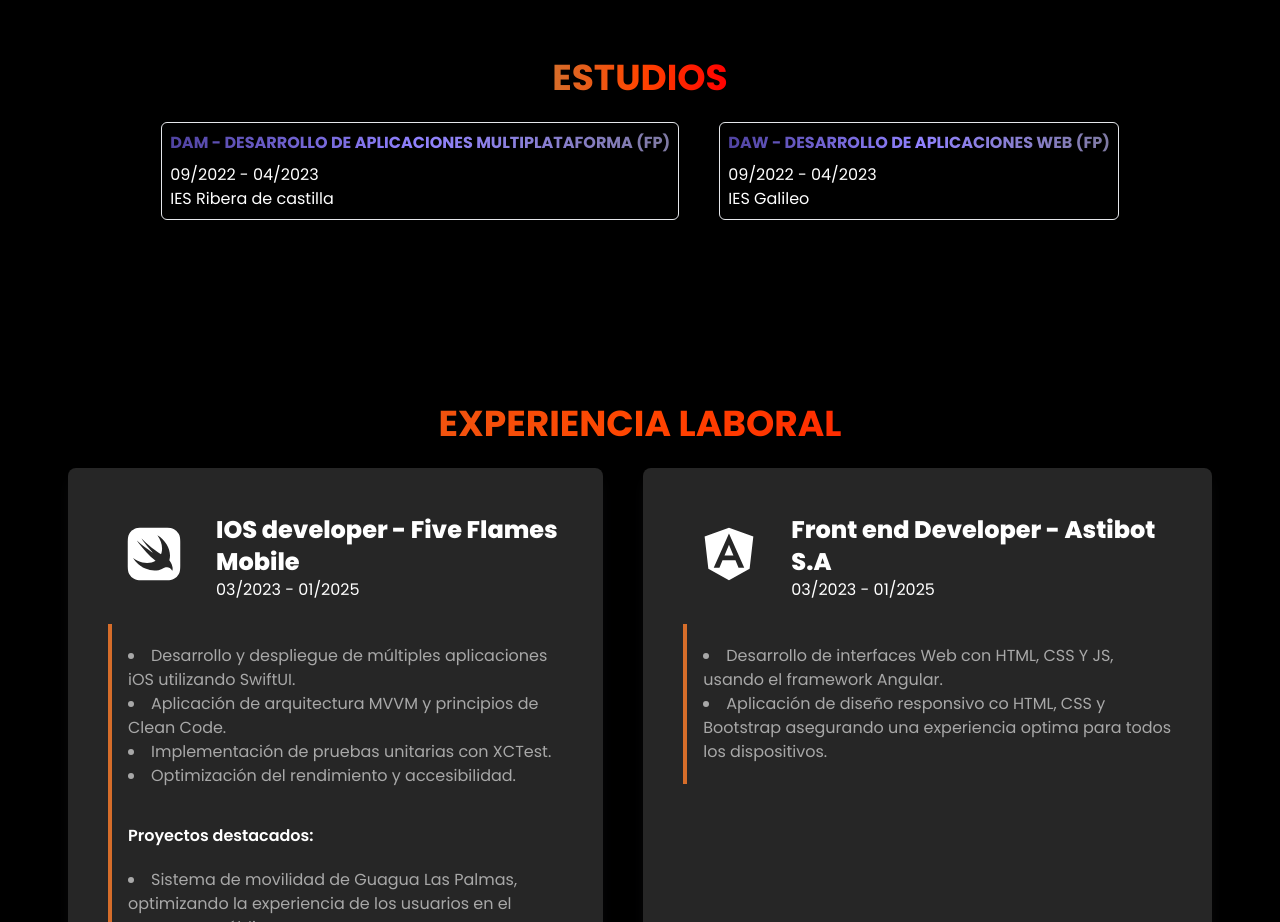
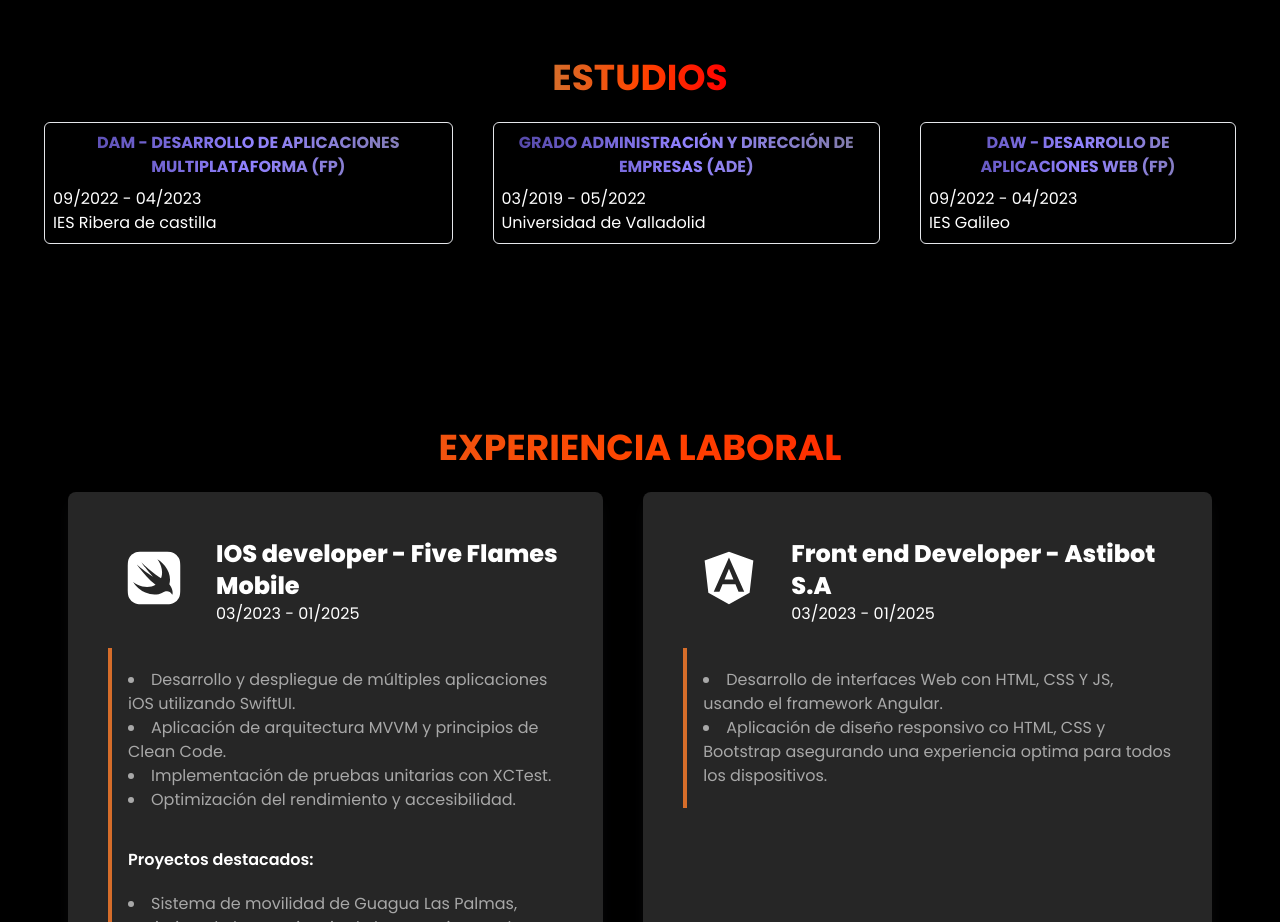
Before and after one commit to pablofu9/lading-page, a React (Vite) app: page / in a window 1280 px wide. Shown: the part 1720-2642 px from the top of the page. Built offline with nearby package versions, Linux system fonts and the light colour scheme.

Commit message:
Added ADE

```diff
--- a/src/components/studies/Studies.jsx
+++ b/src/components/studies/Studies.jsx
@@ -26,6 +26,13 @@ const Studies = () => {
           </div>
           <div className="border p-2 rounded-md">
             <h1 className="text-md md:text-md font-bold mb-2 uppercase bg-gradient-blue-purple bg-clip-text text-transparent text-center">
+              Grado Administración y dirección de empresas (ADE)
+            </h1>
+            <span>03/2019 - 05/2022</span>
+            <h2>Universidad de Valladolid</h2>
+          </div>
+          <div className="border p-2 rounded-md">
+            <h1 className="text-md md:text-md font-bold mb-2 uppercase bg-gradient-blue-purple bg-clip-text text-transparent text-center">
               DAW - Desarrollo de aplicaciones Web (FP)
             </h1>
             <span>09/2022 - 04/2023</span>
```
